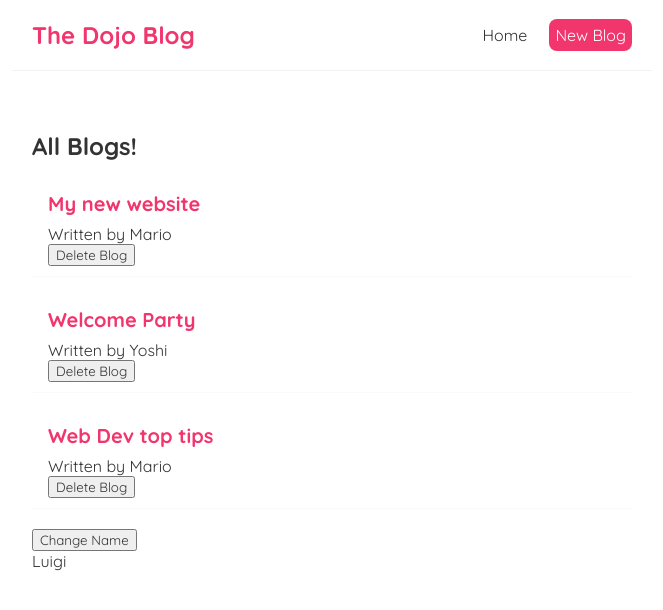
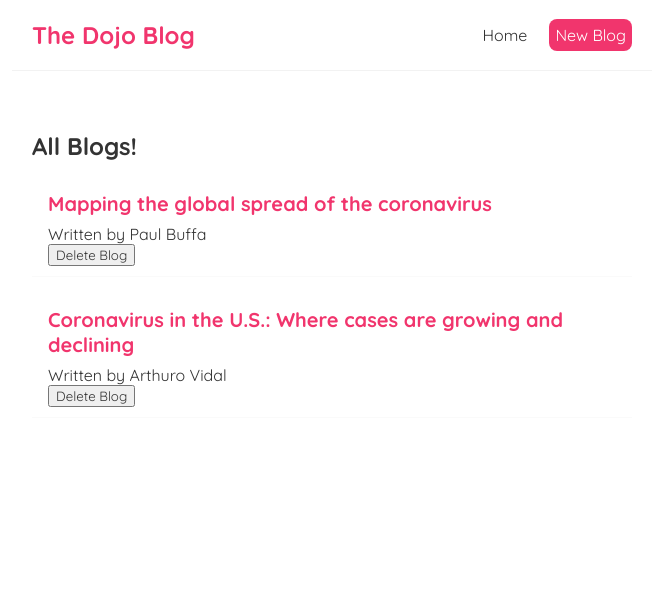
Before and after one commit to samseen/dojo-blog, a React (Create React App) app: page / in a window 1280 px wide. Shown: the top 610 px of the page, without its empty margins (308-971 px from the left). Built offline with nearby package versions, Linux system fonts and the light colour scheme; data requests are answered from the project's data file; the HTML template or start-up script is replaced by a standard one.

Commit message:
Displayed data from the db file on the page.

```diff
--- /dev/null
+++ b/data/db.json
@@ -0,0 +1,16 @@
+{
+    "blogs": [
+        {
+            "title": "Mapping the global spread of the coronavirus",
+            "body": "The coronavirus pandemic has reshaped the world. What began as a mysterious pneumonia-like illness in Wuhan, China, has spread—two to three people at a time—across 216 countries and territories.\nAs of March 19, 2021, the disease has infected more than 121,927,780 people, with 2,692,794 reported deaths. North and South America are the worst struck regions in terms of case count and fatalities, but Asia is not far behind, due mostly to surges in India. The global economy has plummeted, as containment and mitigation efforts continue to interrupt manufacturing, education, the financial sector, and many other walks of life.",
+            "author": "Paul Buffa",
+            "id": 1
+        },
+        {
+            "title": "Coronavirus in the U.S.: Where cases are growing and declining",
+            "body": "Overall, cases in the United States are falling, but not quite as steeply as hoped. And spikes in several states have experts concerned another surge may be on the way.\nIn the past 14 days, deaths in the U.S. declined by 38 percent compared to the previous two-week period, and hospitalizations fell by 19 percent. Those are promising trends, says the nation’s top infectious disease expert, Anthony Fauci. Yesterday, he told colleagues at a Senate hearing that the medical community is doing a good job completing between two and three million shots per day. If this continues, the country should remain ahead in the “race between our ability to vaccinate people and the emergence of variants,” Fauci said.",
+            "author": "Arthuro Vidal",
+            "id": 2
+        }
+    ]
+}
--- a/src/Home/Home.jsx
+++ b/src/Home/Home.jsx
@@ -2,13 +2,7 @@ import React, { useState, useEffect } from 'react';
 import BlogList from '../BlogList';
 
 const Home = () => {
-    const [blogs, setBlogs] = useState([
-        { title: 'My new website', body: 'lorem ipsum...', author: 'Mario', id: 1 },
-        { title: 'Welcome Party', body: 'lorem ipsum...', author: 'Yoshi', id: 2 },
-        { title: 'Web Dev top tips', body: 'lorem ipsum...', author: 'Mario', id: 3 }
-    ]);
-
-    const [name, setName] = useState('Luigi');
+    const [blogs, setBlogs] = useState(null);
 
     const handleDelete = (id) => {
         const newBlogs = blogs.filter(blog => blog.id !== id);
@@ -16,16 +10,19 @@ const Home = () => {
     }
 
     useEffect(() => {
-        console.log("Use Effect Ran");
-        console.log(name);
-    }, [name]);
+        fetch('http://localhost:8000/blogs')
+            .then(res => {
+                return res.json();
+            })
+            .then(data => {
+                console.log(data);
+                setBlogs(data);
+            })
+    }, []);
 
     return (
         <div className="home">
-            <BlogList blogs={blogs} title="All Blogs!" handleDelete={handleDelete} />
-            {/* <BlogList blogs={blogs.filter((blog) => blog.author === 'Mario')} title="Mario's Blogs!" /> */}
-            <button onClick={() => setName('Merlin')}>Change Name</button>
-            <p>{ name }</p>
+            {blogs && <BlogList blogs={blogs} title="All Blogs!" handleDelete={handleDelete} />}
         </div>
     )
 }
```
